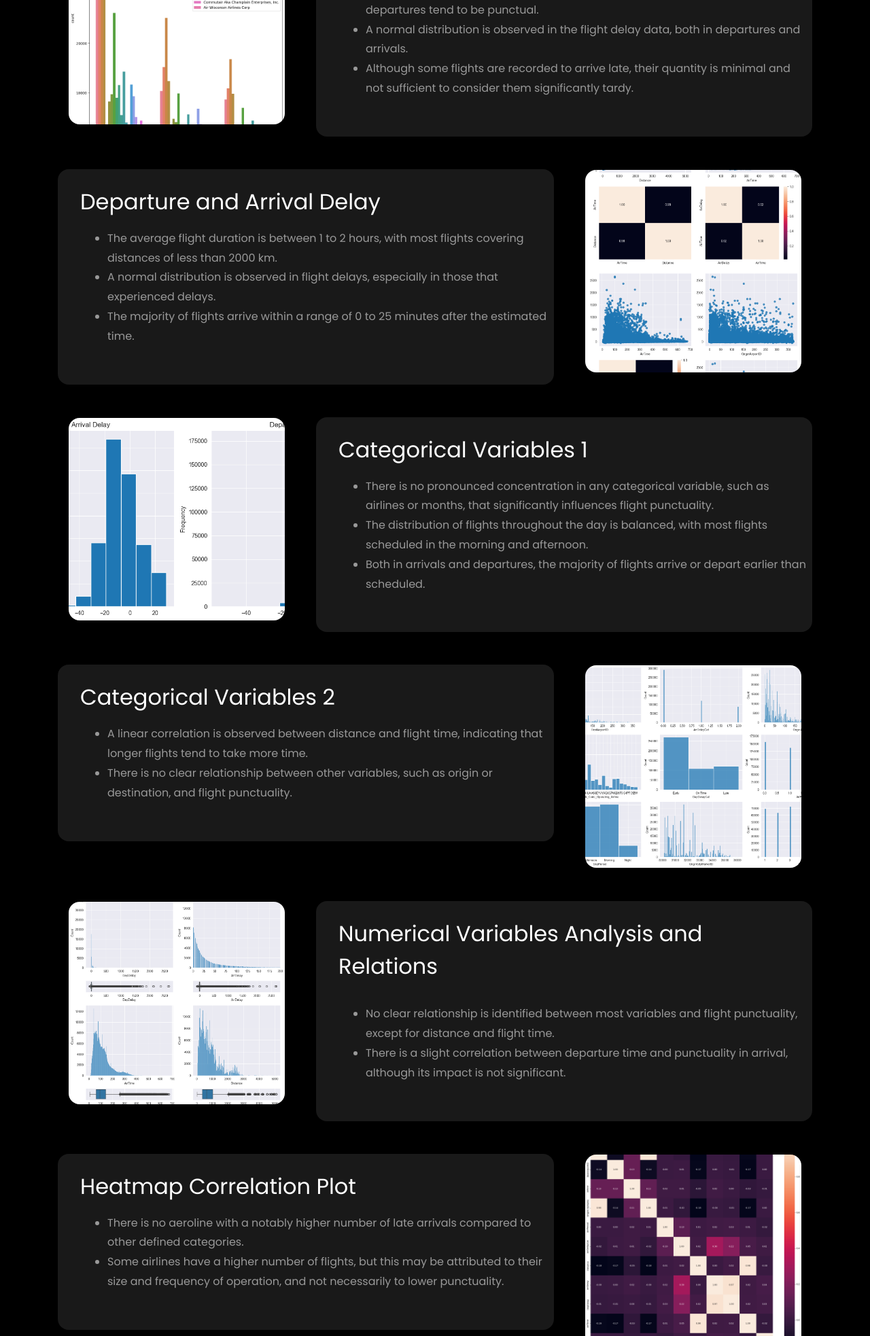
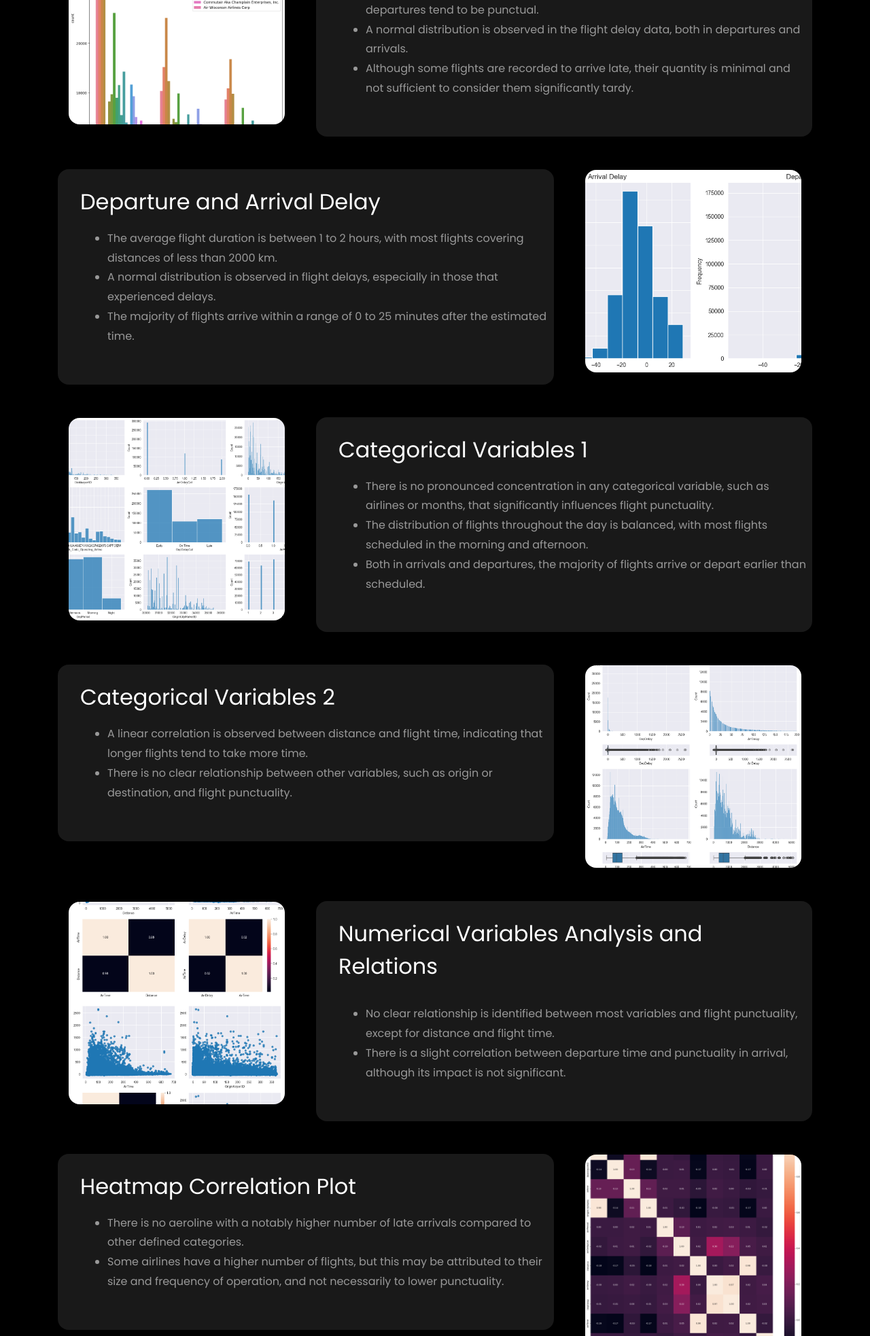
Before and after one commit to Diegomca98/final-project, a Flask app: page /eda in a window 1280 px wide. Shown: the part 1028-2994 px from the top of the page at 68% size. Run offline with Flask 2, Linux system fonts and the light colour scheme; parts of the project's set-up code (start-up, migrations or seed data) failed here and were passed over; some libraries are stand-ins or nearby versions.

Commit message:
MOD   > src/     >> app.py     >> templates/single.html

```diff
--- a/src/app.py
+++ b/src/app.py
@@ -59,11 +59,19 @@ def index():
 @app.route('/eda')
 def eda_data():
     graphs = os.listdir('./static/graphs')
+    g = [
+        'arr_delay_by_airline.png',
+        'arr_dep_delay-less-30.png',
+        'eda-cat_values.png', #
+        'eda-cat_values0.png', #
+        'eda-correlation.png', #
+        'eda-numerical.png'
+    ]
 
     return render_template(
         'single.html',
         title = 'Fly Me! - Exploratory Data Analysis',
-        visuals = graphs,
+        visuals = g,
         banner_title = 'Exploratory Data Analysis',
         breadcrumb = 'EDA',
         view_name = 'eda_data'
--- a/src/templates/single.html
+++ b/src/templates/single.html
@@ -64,8 +64,8 @@
       <div class="row mb-5 hyp-eda-data">
         <div class="col-lg-4 visuals ftco-animate d-flex align-items-stretch">
           <div class='container container-visual'>
-            <a href="{{ url_for('static', filename='graphs/' + visuals[2]) }}" class="zoomable">
-              <img class="data-visual img-fluid" src="{{ url_for('static', filename='graphs/' + visuals[2]) }}" alt="{{visuals[2]}}">
+            <a href="{{ url_for('static', filename='graphs/' + visuals[3]) }}" class="zoomable">
+              <img class="data-visual img-fluid" src="{{ url_for('static', filename='graphs/' + visuals[3]) }}" alt="{{visuals[3]}}">
             </a>
           </div>
         </div>
@@ -100,8 +100,8 @@
         </div>
         <div class="col-lg-4 visuals ftco-animate d-flex align-items-stretch">
           <div class='container container-visual'>
-            <a href="{{ url_for('static', filename='graphs/' + visuals[3]) }}" class="zoomable">
-              <img class="data-visual img-fluid" src="{{ url_for('static', filename='graphs/' + visuals[3]) }}" alt="{{visuals[3]}}">
+            <a href="{{ url_for('static', filename='graphs/' + visuals[2]) }}" class="zoomable">
+              <img class="data-visual img-fluid" src="{{ url_for('static', filename='graphs/' + visuals[2]) }}" alt="{{visuals[2]}}">
             </a>
           </div>
         </div>
@@ -154,57 +154,6 @@
       </div>
     </div>
   </section>
-  Plot 2:
-
-
-Plot 3:
-
-
-Plot 4:
-
-
-Plot 5:
-
-
-Plot 6:
-
-
-
-
-
-
-
-
-
-  <!--
-  <section class="ftco-section">
-    <div class="container">
-      {% for image in image_list %}
-      <div class="row mb-5 hyp-eda-data">
-        <div class="col-lg-4 visuals ftco-animate d-flex align-items-stretch">
-          <div class='container container-visual'>
-            <a href="{{ url_for('static', filename='graphs/' + image) }}" class="zoomable">
-              <img class="data-visual img-fluid" src="{{ url_for('static', filename='graphs/' + image) }}" alt="">
-            </a>
-          </div>
-        </div>
-        <div class="col-lg-8 ftco-animate">
-          <div class="hyp-data d-flex p-4 bg-dark">
-            <div class="row">
-              <h2 class="eda-title mb-3">Hypothesis Title</h2>
-              <p>
-                Hypothesis Data asdfasdfasdfasdfa asdfasdfasdfasdfasdfasdfasdfasdfasd asdfasdfasdfasdfasdfasdfasdfasdfasdfasdfasdfa asdfasdfasdfasdfas asdfasdfasdfasdfas asdfasdfasdfasdfasdfasdfasdfasdfasdfasdfasdfa asdfasdfasdfasdfasdfasdfasdfasdfasdfasdfasdfa asdfasdfasdfasdfas
-              </p>
-            </div>
-          </div>
-        </div>
-      </div>
-      {% endfor %}
-    </div>
-
-  </section>
-  -->
-
 
     {% block footer %}
       {% include 'footer.html' %}
```
